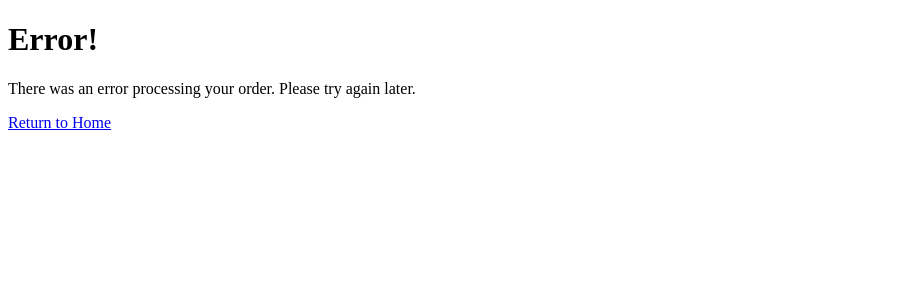
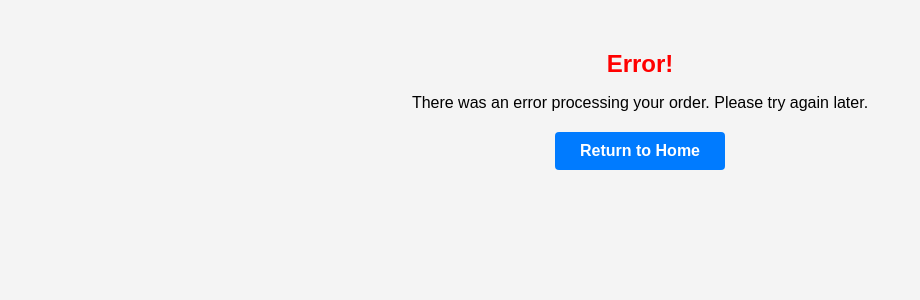
Before and after one commit to AntJyS/front-end-equipo-16, a Flask app: template templates/error.html in a window 1280 px wide. Shown: the top 300 px of the page, without its empty margins (0-920 px from the left). Run offline with Flask 3, Linux system fonts and the light colour scheme; the template is opened without the code that fills it, so the values that code supplies are empty.

Commit message:
Ultimos detalles
CSS para las paginas que faltan

```diff
--- a/templates/Mainpage.html
+++ b/templates/Mainpage.html
@@ -16,8 +16,8 @@
             <a href="#">HOME</a>
             <a href="#">PRODUCTS</a>
             <a href="#">NEW PRODUCTS</a>
-            <a href="#">ABOUT US</a>
-            <a href="#">CONTACT US</a>
+            <a href="templates/signUp">SIGN-UP</a>
+            <a href="{{ url_for('checkout') }}">CHECK-OUT</a>
             <a href="{{ url_for('cart') }}">CART</a>
         </div>
         <div class="menu-buttons">
--- a/templates/error.html
+++ b/templates/error.html
@@ -4,6 +4,46 @@
     <meta charset="UTF-8">
     <meta name="viewport" content="width=device-width, initial-scale=1.0">
     <title>Error</title>
+    <style>
+        body {
+            font-family: Arial, sans-serif;
+            background-color: #f4f4f4;
+            margin: 0;
+            padding: 0;
+        }
+
+        h1 {
+            font-size: 24px;
+            font-weight: bold;
+            text-align: center;
+            margin-top: 50px;
+            color: #ff0000;
+        }
+
+        p {
+            text-align: center;
+            font-size: 16px;
+            margin-top: 10px;
+        }
+
+        a {
+            display: block;
+            width: 150px;
+            margin: 20px auto;
+            padding: 10px;
+            text-align: center;
+            font-size: 16px;
+            font-weight: bold;
+            color: #fff;
+            background-color: #007bff;
+            border-radius: 4px;
+            text-decoration: none;
+        }
+
+        a:hover {
+            background-color: #0056b3;
+        }
+    </style>
 </head>
 <body>
     <h1>Error!</h1>
```
Also changed, not shown: templates/checkout.html (+64 -1 lines), templates/success.html (+40 -0 lines), instance/shop.db, models.py (line endings or trailing spaces), templates/index.html (renamed from index.html), templates/login.html (renamed from login.html), templates/olvido_contrasena.html (renamed from olvido_contrasena.html), templates/signUp.html (renamed from signUp.html), templates/summary.html (renamed from summary.html).
